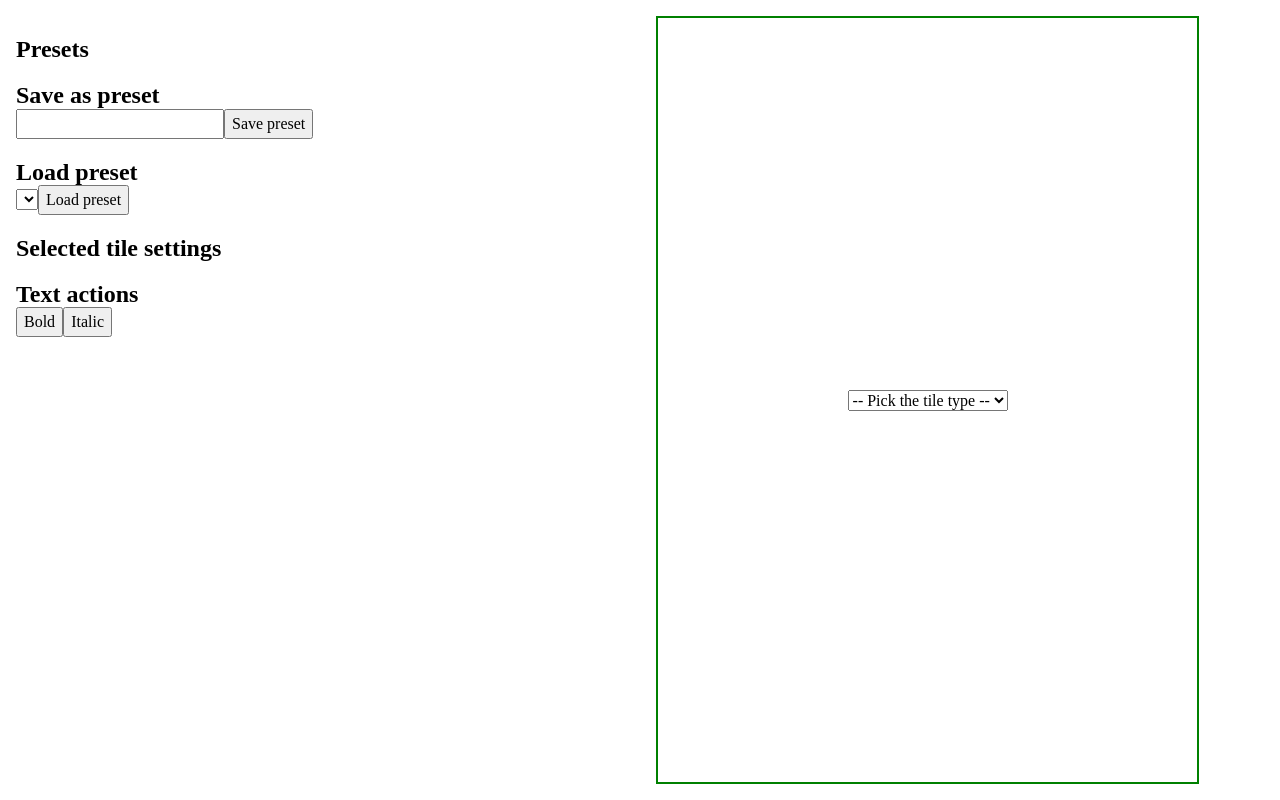
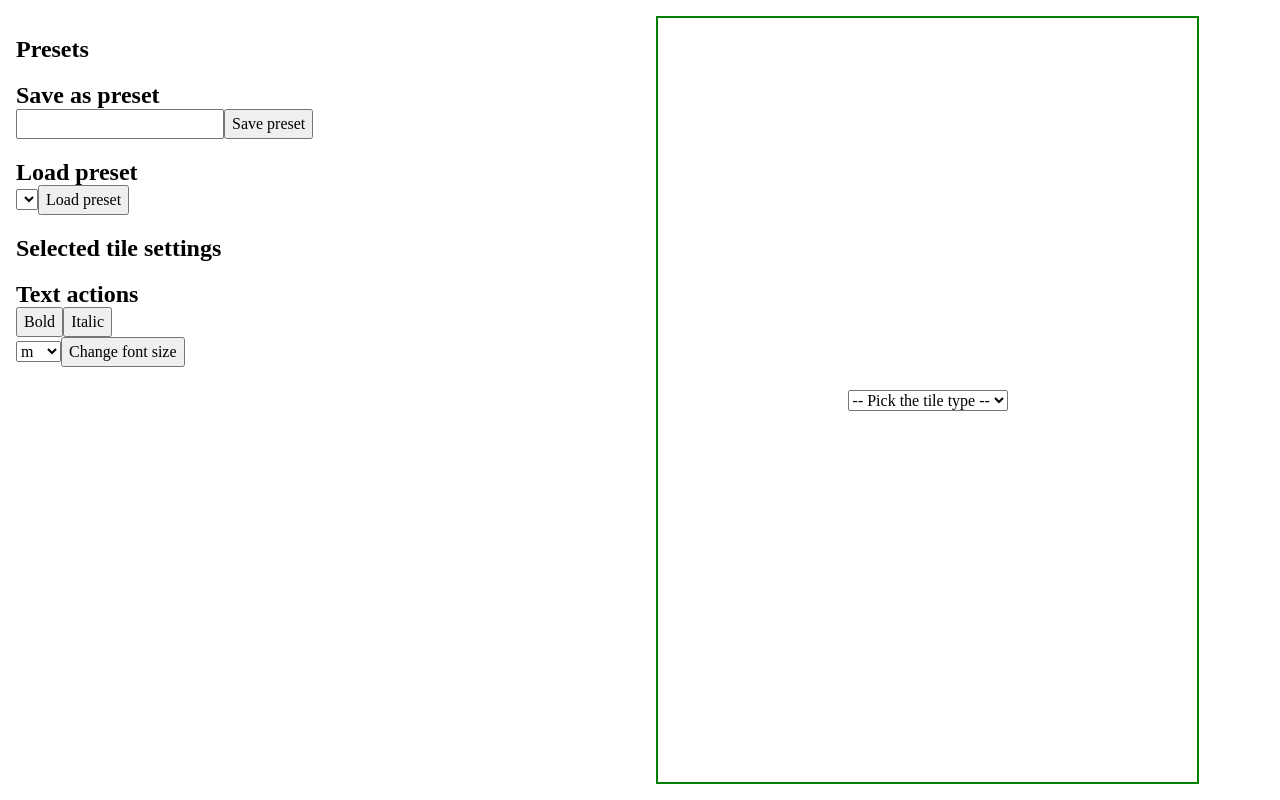
Before and after one commit to riccardofano/paper-sheet-editor, a React (Vite) app: page / in a window 1280 px wide. Built offline with nearby package versions, Linux system fonts and the light colour scheme.

Commit message:
Allow changing selected text font size

```diff
--- a/src/components/TextActions.tsx
+++ b/src/components/TextActions.tsx
@@ -1,16 +1,32 @@
+import { useState } from "react";
+
+const FONT_SIZES = ["xxs", "xs", "s", "m", "l", "xl", "xxl"];
+
 export default function TextActions() {
-  function executeAction(
-    e: React.MouseEvent<HTMLButtonElement, MouseEvent>,
-    action: string
-  ) {
-    e.preventDefault();
-    document.execCommand(action, false);
-  }
+  const [fontSize, setFontSize] = useState(4);
 
   return (
     <>
-      <button onClick={(e) => executeAction(e, "bold")}>Bold</button>
-      <button onClick={(e) => executeAction(e, "italic")}>Italic</button>
+      <button onClick={() => document.execCommand("bold", false)}>Bold</button>
+      <button onClick={() => document.execCommand("italic")}>Italic</button>
+      <form
+        onSubmit={(e) => {
+          e.preventDefault();
+          if (fontSize < 1 || fontSize > 7) return;
+          document.execCommand("fontSize", false, String(fontSize));
+        }}
+      >
+        <select
+          name="font-size"
+          value={fontSize}
+          onChange={(e) => setFontSize(+e.target.value)}
+        >
+          {FONT_SIZES.map((value, i) => (
+            <option value={i + 1}>{value}</option>
+          ))}
+        </select>
+        <button>Change font size</button>
+      </form>
     </>
   );
 }
```
